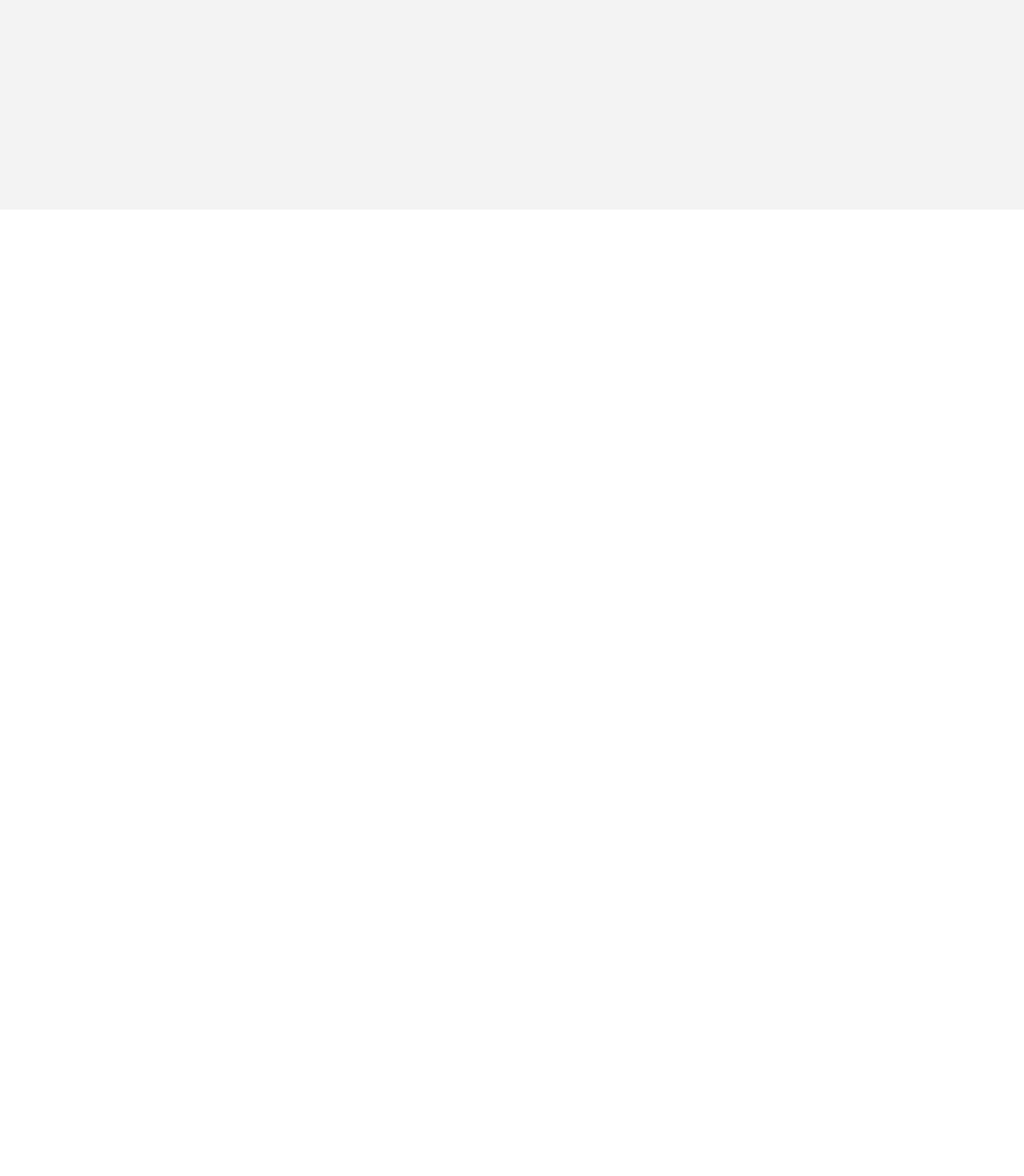
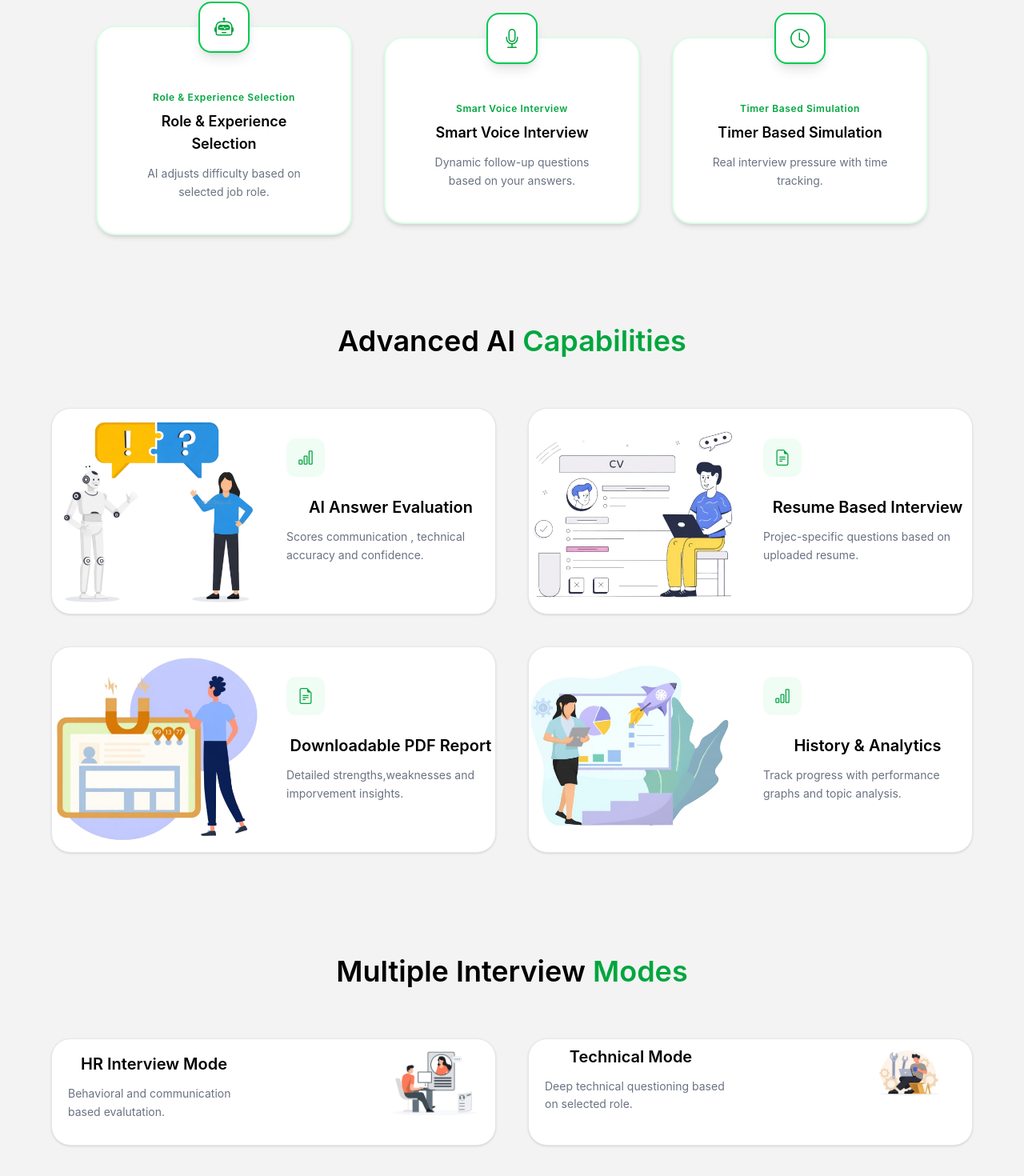
Before and after one commit to Akashvishwakarma-code/InterviewIQ, a React (Vite) app in the folder client/interviewiq/: page / in a window 1280 px wide. Shown: the part 538-2008 px from the top of the page at 80% size. Before the commit the page ends 800 px from the top, so only its background shows below. Built offline with nearby package versions, Linux system fonts and the light colour scheme; no server answers.

Commit message:
feat(home,footer): add some images on home and Entire footer

```diff
--- a/client/interviewiq/src/components/AuthModel.jsx
+++ b/client/interviewiq/src/components/AuthModel.jsx
@@ -18,7 +18,7 @@
             initial={{ opacity: 0, y: -20 }}
             animate={{ scale: 1.05, opacity: 1, y: 20 }}
             transition={{ duration: 0.5 }}
-            onClick={onClose} className="absolute top-8 right-4 text-gray-800 hover:text-black text-xl z-50">
+            onClick={onClose} className="absolute top-9 right-4 text-gray-800 hover:text-black text-xl z-50">
                 <FaTimes size={18} />
             </motion.button>
             <Auth isModel={true} />
--- /dev/null
+++ b/client/interviewiq/src/components/Footer.jsx
@@ -0,0 +1,23 @@
+import React from 'react'
+import { BsRobot } from 'react-icons/bs'
+
+function Footer() {
+  return (
+    <div className="bg-[#f3f3f3] flex justify-center px-4 ph-10 py-4 pt-10 ">
+        <div className="w-full max-w-6xl  bg-white rounded-[24px] shadow-sm border border-gray-200 py-8 px-3 text-center">
+            <div className="flex justify-center items-center gap-3 mb-3">
+                <div className="bg-black text-white p-2 rounded-lg">
+                    <BsRobot size={16} />
+                </div>
+                <h2 className="font-semibold ">InterviewIQ</h2>
+            </div>
+            <p className="text-gray-500 text-sm max-w-xl mx-auto ">
+                AI-powered preparation platform designed to improve communication skills, technical depth and professional confidence.
+            </p>
+        </div>
+
+    </div>
+  )
+}
+
+export default Footer
--- a/client/interviewiq/src/pages/Home.jsx
+++ b/client/interviewiq/src/pages/Home.jsx
@@ -1,18 +1,27 @@
 import React, { useState } from 'react'
 import Navbar from '../components/Navbar.jsx';
 import {motion} from "motion/react"
-import { BsRobot,BsMic, BsClock, BsBarChart } from "react-icons/bs"
+import { BsRobot,BsMic, BsClock, BsBarChart, BsFileEarmarkText, BsFileEarmark } from "react-icons/bs"
 import {HiSparkles} from "react-icons/hi"
 import { useSelector } from 'react-redux';
 import AuthModel from '../components/AuthModel.jsx';
 import { useNavigate } from 'react-router-dom';
+import evalImg from "../assets/ai-ans.png"
+import hrImg from "../assets/HR.png"
+import techImg from "../assets/tech.png"
+import confidenceImg from "../assets/confi.png"
+import resumeImg from "../assets/resume.png"
+import pdfImg from "../assets/pdf.png"
+import analyticImg from "../assets/history.png"
+import creditImg from "../assets/credit.png"
+import Footer from '../components/Footer.jsx';
 function Home() {
   const {userData} = useSelector((state)=>state.user)
   const [showAuth,setShowAuth] =useState(false);
   const navigate =useNavigate()
   return (
     <div className="min-h-screen bg-[#f3f3f3] overflow-x-hidden" >
-      <div className="w-full max-w-screen-xl mx-auto flex flex-col">
+      <div className="w-full max-w-screen-2xl mx-auto flex flex-col">
         <Navbar/>
 
         <main className="flex-1 px-4 py-10 lg:px-6">
@@ -72,8 +81,187 @@
           </div>
           </div>
         </main>
+        <div className="max-w-6xl mx-auto">
+        <div className="flex flex-col md:flex-row justify-center items-center gap-10 mb-28">
+          {
+            [
+              {
+                icon:<BsRobot size={24}/>,
+                step:"STEP 1",
+                title:"Role & Experience Selection",
+                desc:"AI adjusts difficulty based on selected job role."
+              },
+              {
+                icon:<BsMic size={24} />,
+                step:"STEP 2",
+                title:"Smart Voice Interview",
+                desc:"Dynamic follow-up questions based on your answers."
+              },
+              {
+                icon:<BsClock size={24} />,
+                step:"STEP 3",
+                title:"Timer Based Simulation",
+                desc:"Real interview pressure with time tracking."
+              }
+            ].map((item,index)=>(
+              <motion.div
+              initial={{opacity:0,y:60}}
+              whileInView={{opacity:1,y:0}}
+              transition={{duration:0.6+index*0.2}}
+              whileHover={{rotate:0,scale:1.06}}
+               key={index} className={`relative bg-white rounded-3xl border-2 border-green-100 hover:border-green-500 p-10 w-80 max-w-[90%] shadow-md hover:shadow-2xl
+              transition-all duration-300 ${index===0}? "rotate-[-4deg]":""}
+              ${index===1}? "rotate-[-3deg] md:-mt-6 shadow-xl" :""}
+              ${index===3}?"rotate-[-3deg]":""}`}>
+
+                <div className="absolute -top-8 left-1/2 -translate-x-1/2 bg-white border-2 border-green-500 text-green-600 w-16 h-16 rounded-2xl flex items-center justify-center shadow-lg">
+                {item.icon}</div>
+
+                <div className="pt-10 text-center">
+                  <div className="text-xs text-green-600 font-semibold mb-2 tracking-wider">
+                    {item.title}</div>
+                    <h3 className="font-semibold mb-3 text-lg ">{item.title}</h3>
+                    <p className="text-sm text-gray-500 leading-relaxed">{item.desc}</p>
+                  </div>
+
+              </motion.div>
+            ))
+          }
+        </div>
+          <div className="mb-32">
+
+            <motion.h2
+              initial={{opacity:0,y:20}}
+              whileInView={{opacity:1,y:0}}
+              transition={{duration:0.6}}
+              className="text-4xl font-semibold text-center mb-16"
+              > Advanced AI{" "}
+              <span className="text-green-600 ">Capabilities</span>
+            </motion.h2>
+
+            <div className="grid md:grid-cols-2 gap-10">
+              {
+                [
+                  {
+                    image:evalImg,
+                    icon:<BsBarChart size={20} />,
+                    title:"AI Answer Evaluation",
+                    desc:"Scores communication , technical accuracy and confidence."
+                  },
+                  {
+                    image:resumeImg,
+                    icon:<BsFileEarmarkText size={20} />,
+                    title:"Resume Based Interview",
+                    desc:"Projec-specific questions based on uploaded resume."
+                  },
+                  {
+                    image:pdfImg,
+                    icon:<BsFileEarmarkText size={20} />,
+                    title:"Downloadable PDF Report",
+                    desc:"Detailed strengths,weaknesses and imporvement insights."
+                  },
+                  {
+                    image:analyticImg,
+                    icon:<BsBarChart size={20} />,
+                    title:"History & Analytics",
+                    desc:"Track progress with performance graphs and topic analysis."
+                  }
+                ].map((item,index) => (
+                <motion.div key={index}
+                initial={{opacity:0, y:30}}
+                whileInView={{opacity:1,y:0}}
+                transition={{duration:0.5,delay:index*0.1}}
+                whileHover={{scale:1.02}}
+                className="bg-white border border-gray-200 rounded-3xl shadow-sm hover:shadow-xl transition-all">
+                  <div className="flex flex-col md:flex-row items-center gap-8">
+                    <div className="w-full md:w-1/2 flex justify-center">
+                    <img className="w-full h-auto object-contain max-h-64" src={item.image} alt={item.title} />
+                    </div>
+                    <div className="w-full md:w-1/2">
+                    <div className="bg-green-50 text-green-600 w-12 h-12 rounded-xl flex flex-row items-center justify-center mb-6">
+                     {item.icon} </div>
+                     <h3 className="font-semibold mb-3 text-xl flex justify-center items-center ">{item.title}
+
+                     </h3>
+                     <p className="text-gray-500 text-sm leading-relaxed flex justify-center items-center mb-6 ">
+                      {item.desc}
+                     </p>
+                    </div>
+
+
+                  </div>
+                </motion.div>
+                ))
+              }
+
+            </div>
+          </div>
+           <div className="mb-32">
+
+            <motion.h2
+              initial={{opacity:0,y:20}}
+              whileInView={{opacity:1,y:0}}
+              transition={{duration:0.6}}
+              className="text-4xl font-semibold text-center mb-16"
+              > Multiple Interview{" "}
+              <span className="text-green-600 ">Modes</span>
+            </motion.h2>
+
+            <div className="grid md:grid-cols-2 gap-10">
+              {
+                [
+                  {
+                    image:hrImg,
+                    title:"HR Interview Mode",
+                    desc:"Behavioral and communication based evalutation."
+                  },
+                  {
+                    image:techImg,
+                    title:"Technical Mode",
+                    desc:"Deep technical questioning based on selected role."
+                  },
+                  {
+                    image:confidenceImg,
+                    title:"Confidence Detection",
+                    desc:"Basic tone and voice analysis insights."
+                  },
+                  {
+                    image:creditImg,
+                    title:"Credits Detection",
+                    desc:"Unlock premium interview sessions easily"
+                  }
+                ].map((mode,index) => (
+                <motion.div key={index}
+                initial={{opacity:0, y:30}}
+                whileInView={{opacity:1,y:0}}
+                transition={{duration:0.5,delay:index*0.1}}
+                whileHover={{y:-6}}
+                className="bg-white border border-gray-200 rounded-3xl shadow-sm hover:shadow-xl transition-all">
+                  <div className="flex items-center justify-between gap-6">
+                    <div className="w-1/2">
+                    <h3 className="font-semibold text-xl mb-3 flex justify-center items-center mt-2">
+                      {mode.title}
+                    </h3>
+                    <p className="text-gray-500 text-sm leading-relaxed ml-5 mb-5 ">
+                      {mode.desc}
+                    </p>
+                  </div>
+                  <div className="w-1/2 flex justify-end mr-5 mb-5">
+                  <img src={mode.image}
+                  alt={mode.title}
+                  className="w-28 object-container" /></div>
+                  </div>
+
+                </motion.div>
+                ))
+              }
+
+            </div>
+          </div>
+        </div>
         </div>
         {showAuth && <AuthModel onClose={()=>setShowAuth(false)}/>}
+          <Footer/>
     </div>
   )
 }
```
